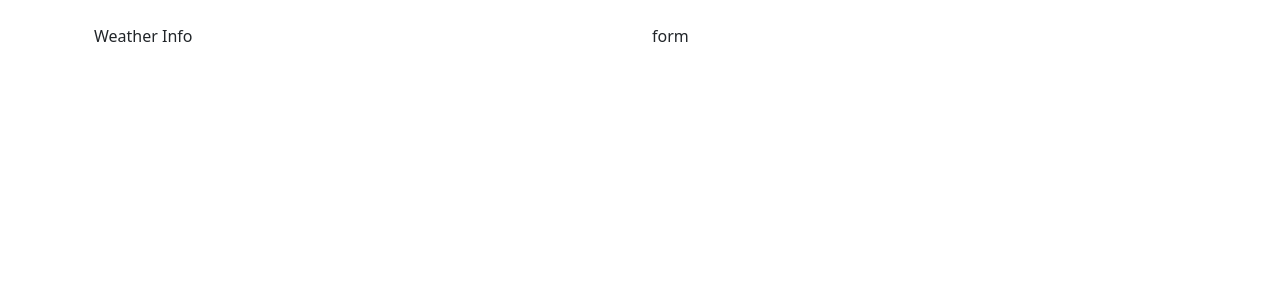
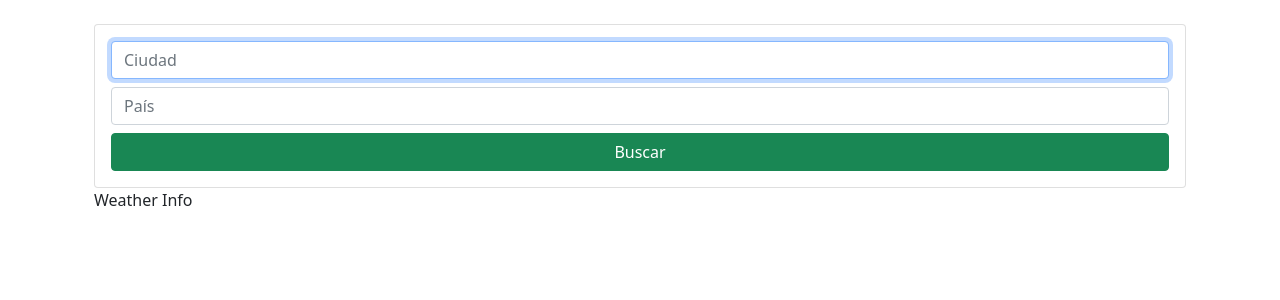
Before and after one commit to pajmunoz/react-clima, a React app: page / in a window 1280 px wide. Shown: the top 300 px of the page. Built offline with nearby package versions, Linux system fonts and the light colour scheme.

Commit message:
add key, polyfill babel &api url

```diff
--- a/src/app/App.js
+++ b/src/app/App.js
@@ -1,19 +1,31 @@
 import React from 'react';
 import WeatherInfo from './components/WeatherInfo'
 import WeatherForm from './components/WeatherForm'
+import {WEATHER_KEY} from './keys'
 
 class App extends React.Component {
 
+    getWeather = async e =>{
+    e.preventDefault()
+    const {ciudad, pais}=e.target.elements
+    const valCiudad = ciudad.value
+    const valPais = pais.value
+
+    const API_URL = `https://api.openweathermap.org/data/2.5/weather?q=${valCiudad},${valPais}&appid=${WEATHER_KEY}`
+    const response = await fetch(API_URL)
+    const data= response.json()
+    console.log(data)
+
+
+    }
 
   render() {
     return (
         <div className="container p-4">
             <div className="row">
-                <div className="col-6">
+                <div className="col">
+                    <WeatherForm getWeather={this.getWeather} />
                     <WeatherInfo />
-                </div>
-                <div className="col-6">
-                    <WeatherForm />
                 </div>
             </div>
         </div>
--- a/src/app/components/WeatherForm.js
+++ b/src/app/components/WeatherForm.js
@@ -1,7 +1,19 @@
 import React from 'react'
 
 const WeatherForm = props => (
-        <div>form</div>
+        <div className="card card-body">
+            <form onSubmit={props.getWeather} >
+                <div className="form-group">
+                    <input type="text" name="ciudad" placeholder="Ciudad" className="form-control" autoFocus/>
+                </div>
+                <div className="form-group mt-2">
+                    <input type="text" name="pais" placeholder="País" className="form-control"/>
+                </div>
+                <button className="btn btn-success w-100 mt-2">
+                    Buscar
+                </button>
+            </form>
+        </div>
     )
 
 export default WeatherForm
--- a/src/app/index.js
+++ b/src/app/index.js
@@ -1,6 +1,9 @@
 import React from 'react'
-import {render} from 'react-dom'
+import { createRoot } from 'react-dom/client';
 import './index.css'
 import App from './App'
 
-render(<App />, document.getElementById('app'))
+
+const container = document.getElementById('app');
+const root = createRoot(container);
+root.render(<App tab="home" />);
--- a/src/app/keys.js
+++ b/src/app/keys.js
@@ -0,0 +1,3 @@
+module.exports={
+    WEATHER_KEY: '0928382946a702f82cd53a91fc37e782'
+}
--- a/webpack.config.js
+++ b/webpack.config.js
@@ -4,16 +4,8 @@ const MiniCssExtractPlugin = require('mini-css-extract-plugin');
 const devMode = process.env.NODE_ENV !== 'production';
 
 module.exports = {
-    watch: true,
-    watchOptions: {
-        //Files or folders that are not monitored
-        ignored: /node_modules/,
-        //After listening to the change, it will wait for 300ms to execute the action, so as to prevent the file from being updated too fast, resulting in too high recompilation frequency
-        aggregateTimeout: 300,
-        //To judge whether the file has changed or not is realized by constantly asking the system whether the specified file has changed or not
-        poll: 1000
-    },
     entry: [
+        '@babel/polyfill',
         './src/app/index.js'
     ],
     output: {
```
Also changed, not shown: .babelrc.
